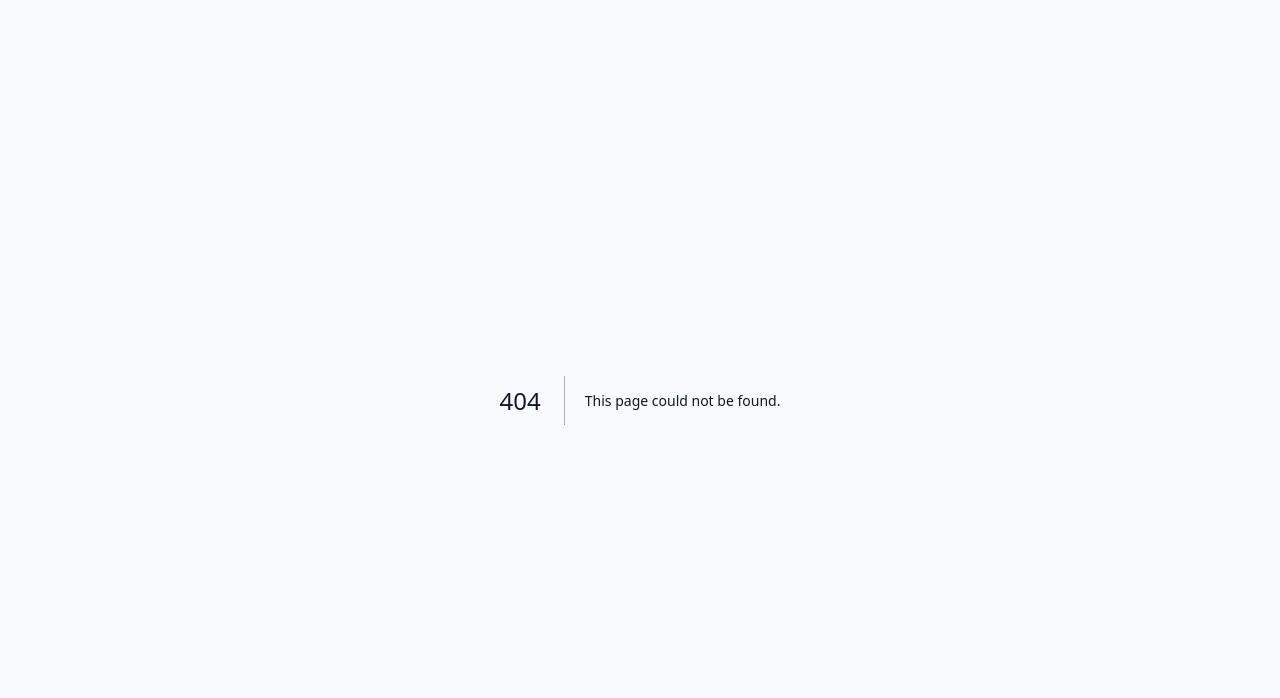
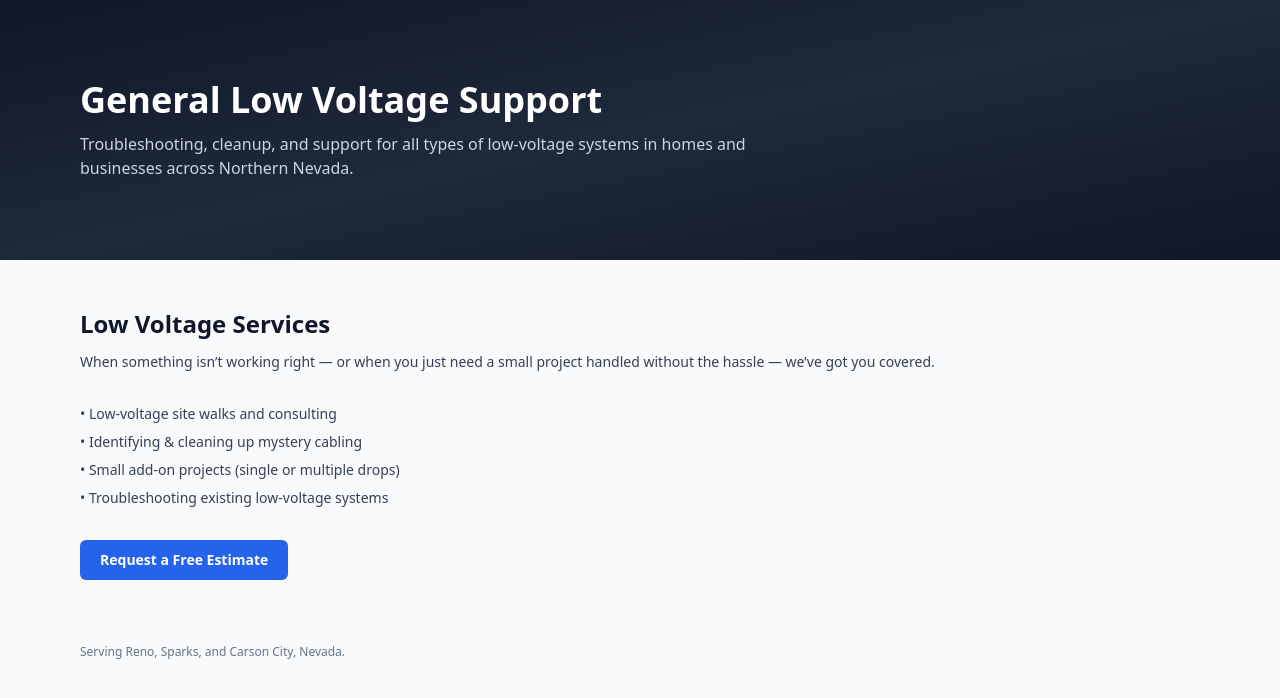
Before and after one commit to scmeadllc/SCMeadCommunications, a Next.js app: page /low-voltage-support in a window 1280 px wide. Before the commit this address had no page. Shown: the top 698 px of the page. Built offline with nearby package versions, Linux system fonts and the light colour scheme.

Commit message:
Create page.jsx

```diff
--- /dev/null
+++ b/app/low-voltage-support/page.jsx
@@ -0,0 +1,59 @@
+import Link from "next/link";
+
+export const metadata = {
+  title: "Low Voltage Support | S. C. Mead Communications",
+  description:
+    "Low voltage support services in Reno, Sparks, and Carson City. Troubleshooting, consulting, cleanup, and small add-on projects.",
+};
+
+export default function LowVoltageSupportPage() {
+  return (
+    <main className="min-h-screen bg-slate-50 text-slate-900">
+
+      {/* Hero */}
+      <section className="bg-gradient-to-br from-slate-900 via-slate-800 to-slate-900 text-white">
+        <div className="mx-auto max-w-6xl px-4 py-20">
+          <h1 className="text-4xl font-extrabold">General Low Voltage Support</h1>
+          <p className="mt-3 max-w-2xl text-slate-300">
+            Troubleshooting, cleanup, and support for all types of low-voltage systems in
+            homes and businesses across Northern Nevada.
+          </p>
+        </div>
+      </section>
+
+      {/* Content */}
+      <section className="mx-auto max-w-6xl px-4 py-12 space-y-8">
+
+        <div className="space-y-3">
+          <h2 className="text-2xl font-bold text-slate-900">Low Voltage Services</h2>
+          <p className="text-sm text-slate-700">
+            When something isn’t working right — or when you just need a small project handled
+            without the hassle — we’ve got you covered.
+          </p>
+        </div>
+
+        <ul className="space-y-2 text-sm text-slate-700">
+          <li>• Low-voltage site walks and consulting</li>
+          <li>• Identifying & cleaning up mystery cabling</li>
+          <li>• Small add-on projects (single or multiple drops)</li>
+          <li>• Troubleshooting existing low-voltage systems</li>
+        </ul>
+
+        <div className="mt-10">
+          <a
+            href="/#contact"
+            className="inline-flex items-center rounded-md bg-blue-600 px-5 py-2.5 text-sm font-semibold text-white hover:bg-blue-500"
+          >
+            Request a Free Estimate
+          </a>
+        </div>
+
+        <div className="pt-8 text-xs text-slate-500">
+          Serving Reno, Sparks, and Carson City, Nevada.
+        </div>
+
+      </section>
+
+    </main>
+  );
+}
```
